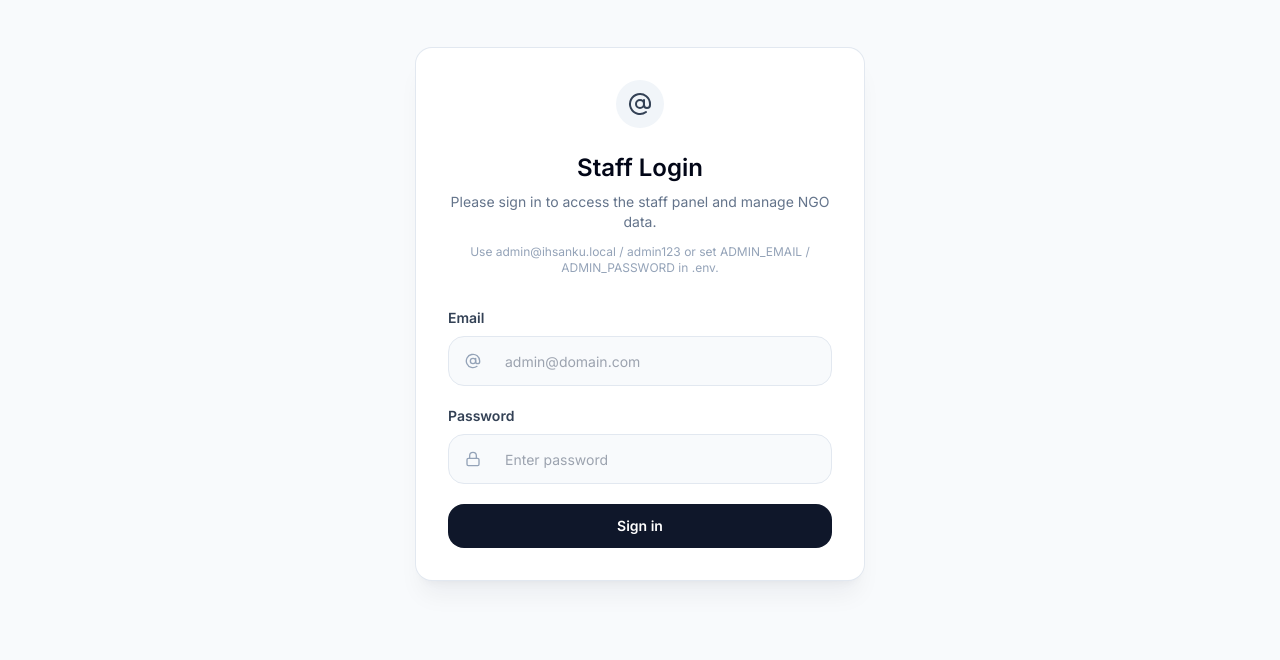
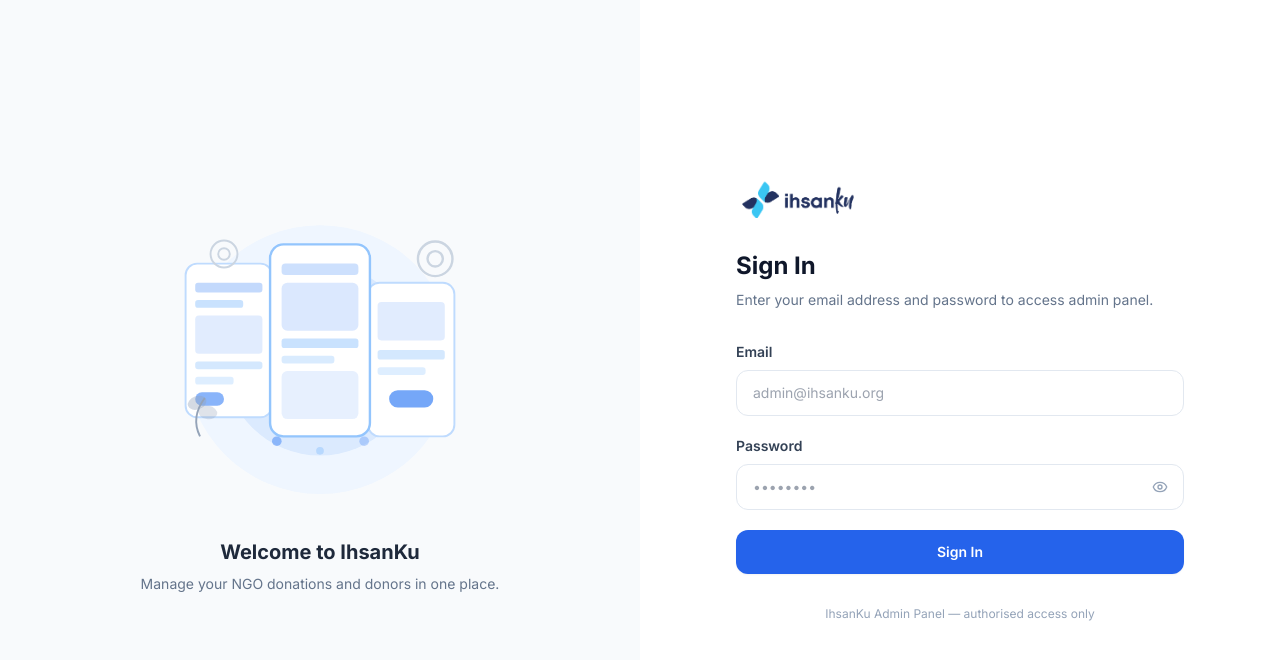
Before and after one commit to KZD-tech/Database-Analytic-System, a React (Vite) app: page /login in a window 1280 px wide. Shown: the top 660 px of the page. Built offline with nearby package versions, Linux system fonts and the light colour scheme.

Commit message:
Redesign login page to match Reback two-column layout
Left panel: light blue background with SVG illustration
Right panel: white with IhsanKu logo, email/password fields,
show/hide password toggle, blue Sign In button

https://claude.ai/code/session_0159r3fHxzceUjn8FRE8JeCt

```diff
--- a/src/components/Login.jsx
+++ b/src/components/Login.jsx
@@ -1,9 +1,10 @@
 import { useState } from 'react';
-import { AtSign, Lock } from 'lucide-react';
+import { Eye, EyeOff } from 'lucide-react';
 
 export default function Login({ onLogin }) {
   const [email, setEmail] = useState('');
   const [password, setPassword] = useState('');
+  const [showPassword, setShowPassword] = useState(false);
   const [error, setError] = useState('');
   const [saving, setSaving] = useState(false);
 
@@ -11,7 +12,6 @@ export default function Login({ onLogin }) {
     event.preventDefault();
     setError('');
     setSaving(true);
-
     try {
       await onLogin({ email, password });
     } catch (err) {
@@ -21,68 +21,133 @@ export default function Login({ onLogin }) {
   };
 
   return (
-    <div className="min-h-screen bg-slate-50 px-4 py-12 sm:px-6 lg:px-8">
-      <div className="mx-auto max-w-md rounded-2xl bg-white p-8 shadow-xl shadow-slate-900/5 ring-1 ring-slate-200">
-        <div className="text-center">
-          <div className="mx-auto inline-flex h-12 w-12 items-center justify-center rounded-full bg-slate-100 text-slate-700">
-            <AtSign className="h-6 w-6" />
+    <div className="flex min-h-screen">
+      {/* Left panel — illustration */}
+      <div className="hidden lg:flex lg:w-1/2 items-center justify-center bg-slate-50 p-12">
+        <div className="w-full max-w-md space-y-6 text-center">
+          {/* Abstract illustration using SVG shapes */}
+          <svg viewBox="0 0 400 320" className="w-full max-w-sm mx-auto" fill="none">
+            {/* Background circles */}
+            <circle cx="200" cy="160" r="140" fill="#eff6ff" />
+            <circle cx="200" cy="160" r="100" fill="#dbeafe" />
+            {/* Phone mockup left */}
+            <rect x="60" y="60" width="90" height="160" rx="12" fill="white" stroke="#bfdbfe" strokeWidth="2"/>
+            <rect x="70" y="80" width="70" height="10" rx="3" fill="#3b82f6" opacity="0.3"/>
+            <rect x="70" y="98" width="50" height="8" rx="3" fill="#93c5fd" opacity="0.5"/>
+            <rect x="70" y="114" width="70" height="40" rx="4" fill="#3b82f6" opacity="0.15"/>
+            <rect x="70" y="162" width="70" height="8" rx="3" fill="#93c5fd" opacity="0.4"/>
+            <rect x="70" y="178" width="40" height="8" rx="3" fill="#93c5fd" opacity="0.3"/>
+            <rect x="70" y="194" width="30" height="14" rx="7" fill="#3b82f6" opacity="0.6"/>
+            {/* Phone mockup right */}
+            <rect x="250" y="80" width="90" height="160" rx="12" fill="white" stroke="#bfdbfe" strokeWidth="2"/>
+            <rect x="260" y="100" width="70" height="40" rx="4" fill="#3b82f6" opacity="0.15"/>
+            <rect x="260" y="150" width="70" height="10" rx="3" fill="#93c5fd" opacity="0.4"/>
+            <rect x="260" y="168" width="50" height="8" rx="3" fill="#93c5fd" opacity="0.3"/>
+            <rect x="272" y="192" width="46" height="18" rx="9" fill="#3b82f6" opacity="0.7"/>
+            {/* Center phone mockup */}
+            <rect x="148" y="40" width="104" height="200" rx="14" fill="white" stroke="#93c5fd" strokeWidth="2.5"/>
+            <rect x="160" y="60" width="80" height="12" rx="4" fill="#3b82f6" opacity="0.25"/>
+            <rect x="160" y="80" width="80" height="50" rx="6" fill="#3b82f6" opacity="0.18"/>
+            <rect x="160" y="138" width="80" height="10" rx="3" fill="#93c5fd" opacity="0.5"/>
+            <rect x="160" y="156" width="55" height="8" rx="3" fill="#93c5fd" opacity="0.35"/>
+            <rect x="160" y="172" width="80" height="50" rx="6" fill="#3b82f6" opacity="0.12"/>
+            {/* Gear icons */}
+            <circle cx="320" cy="55" r="18" fill="none" stroke="#cbd5e1" strokeWidth="2.5"/>
+            <circle cx="320" cy="55" r="8" fill="none" stroke="#cbd5e1" strokeWidth="2.5"/>
+            <circle cx="100" cy="50" r="14" fill="none" stroke="#cbd5e1" strokeWidth="2"/>
+            <circle cx="100" cy="50" r="6" fill="none" stroke="#cbd5e1" strokeWidth="2"/>
+            {/* Dots */}
+            <circle cx="155" cy="245" r="5" fill="#3b82f6" opacity="0.5"/>
+            <circle cx="246" cy="245" r="5" fill="#3b82f6" opacity="0.3"/>
+            <circle cx="200" cy="255" r="4" fill="#93c5fd" opacity="0.5"/>
+            {/* Plant stems */}
+            <path d="M75 240 Q65 220 80 200" stroke="#94a3b8" strokeWidth="2" fill="none"/>
+            <ellipse cx="72" cy="205" rx="10" ry="7" fill="#94a3b8" opacity="0.4" transform="rotate(-20 72 205)"/>
+            <ellipse cx="83" cy="215" rx="10" ry="7" fill="#94a3b8" opacity="0.3" transform="rotate(10 83 215)"/>
+          </svg>
+          <div>
+            <h2 className="text-xl font-bold text-slate-800">Welcome to IhsanKu</h2>
+            <p className="mt-2 text-sm text-slate-500">Manage your NGO donations and donors in one place.</p>
           </div>
-          <h1 className="mt-6 text-2xl font-semibold text-slate-950">Staff Login</h1>
-          <p className="mt-2 text-sm text-slate-500">Please sign in to access the staff panel and manage NGO data.</p>
-          <p className="mt-3 text-xs text-slate-400">Use admin@ihsanku.local / admin123 or set ADMIN_EMAIL / ADMIN_PASSWORD in .env.</p>
+        </div>
       </div>
 
+      {/* Right panel — form */}
+      <div className="flex flex-1 flex-col items-center justify-center bg-white px-6 py-12 lg:px-16">
+        <div className="w-full max-w-md">
+          {/* Logo */}
+          <div className="mb-8 flex justify-center lg:justify-start">
+            <img src="/Logo%20IhsanKu.png" alt="IhsanKu" className="h-10 w-auto" />
+          </div>
+
+          <h1 className="text-2xl font-bold text-slate-900">Sign In</h1>
+          <p className="mt-2 text-sm text-slate-500">Enter your email address and password to access admin panel.</p>
+
           {error && (
-          <div className="mt-6 rounded-xl bg-rose-50 px-4 py-3 text-sm text-rose-700 ring-1 ring-rose-200">
+            <div className="mt-5 rounded-xl bg-rose-50 px-4 py-3 text-sm text-rose-700 ring-1 ring-rose-200">
               {error}
             </div>
           )}
 
           <form className="mt-8 space-y-5" onSubmit={handleSubmit}>
+            {/* Email */}
             <div>
               <label htmlFor="email" className="block text-sm font-semibold text-slate-700">
                 Email
               </label>
-            <div className="mt-2 relative rounded-2xl border border-slate-200 bg-slate-50 px-4 py-3 focus-within:border-slate-400 focus-within:ring-2 focus-within:ring-slate-200">
-              <AtSign className="pointer-events-none absolute left-4 top-1/2 h-4 w-4 -translate-y-1/2 text-slate-400" />
               <input
                 id="email"
                 name="email"
                 type="email"
                 value={email}
-                onChange={(event) => setEmail(event.target.value)}
-                className="w-full border-0 bg-transparent pl-10 text-sm text-slate-900 outline-none"
-                placeholder="admin@domain.com"
+                onChange={(e) => setEmail(e.target.value)}
+                placeholder="admin@ihsanku.org"
+                className="mt-2 w-full rounded-xl border border-slate-200 bg-white px-4 py-3 text-sm text-slate-900 outline-none transition focus:border-blue-400 focus:ring-4 focus:ring-blue-100"
               />
+            </div>
+
+            {/* Password */}
+            <div>
+              <div className="flex items-center justify-between">
+                <label htmlFor="password" className="block text-sm font-semibold text-slate-700">
+                  Password
+                </label>
+              </div>
+              <div className="relative mt-2">
+                <input
+                  id="password"
+                  name="password"
+                  type={showPassword ? 'text' : 'password'}
+                  value={password}
+                  onChange={(e) => setPassword(e.target.value)}
+                  placeholder="••••••••"
+                  className="w-full rounded-xl border border-slate-200 bg-white px-4 py-3 pr-12 text-sm text-slate-900 outline-none transition focus:border-blue-400 focus:ring-4 focus:ring-blue-100"
+                />
+                <button
+                  type="button"
+                  onClick={() => setShowPassword((v) => !v)}
+                  className="absolute right-4 top-1/2 -translate-y-1/2 text-slate-400 hover:text-slate-600"
+                  tabIndex={-1}
+                >
+                  {showPassword ? <EyeOff className="h-4 w-4" /> : <Eye className="h-4 w-4" />}
+                </button>
               </div>
             </div>
 
-          <div>
-            <label htmlFor="password" className="block text-sm font-semibold text-slate-700">
-              Password
-            </label>
-            <div className="mt-2 relative rounded-2xl border border-slate-200 bg-slate-50 px-4 py-3 focus-within:border-slate-400 focus-within:ring-2 focus-within:ring-slate-200">
-              <Lock className="pointer-events-none absolute left-4 top-1/2 h-4 w-4 -translate-y-1/2 text-slate-400" />
-              <input
-                id="password"
-                name="password"
-                type="password"
-                value={password}
-                onChange={(event) => setPassword(event.target.value)}
-                className="w-full border-0 bg-transparent pl-10 text-sm text-slate-900 outline-none"
-                placeholder="Enter password"
-              />
-            </div>
-          </div>
-
+            {/* Sign in button */}
             <button
               type="submit"
               disabled={saving}
-            className="inline-flex w-full items-center justify-center rounded-2xl bg-slate-900 px-4 py-3 text-sm font-semibold text-white transition hover:bg-slate-800 disabled:cursor-not-allowed disabled:opacity-70"
+              className="w-full rounded-xl bg-blue-600 px-4 py-3 text-sm font-semibold text-white shadow-sm transition hover:bg-blue-700 disabled:cursor-not-allowed disabled:opacity-70"
             >
-            {saving ? 'Signing in…' : 'Sign in'}
+              {saving ? 'Signing in…' : 'Sign In'}
             </button>
           </form>
+
+          <p className="mt-8 text-center text-xs text-slate-400">
+            IhsanKu Admin Panel — authorised access only
+          </p>
+        </div>
       </div>
     </div>
   );
```
Lines whose indentation alone changed are shown as unchanged.
